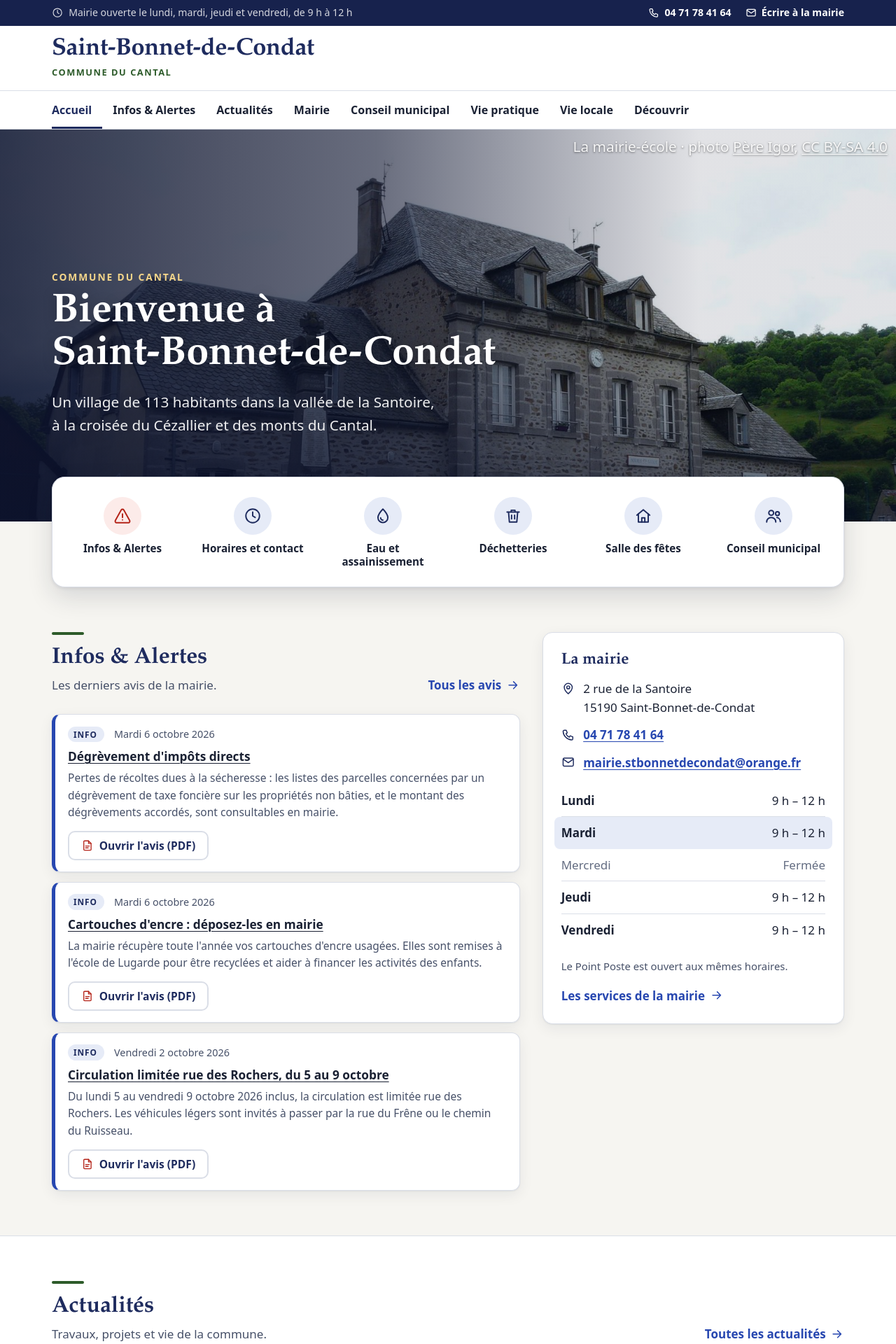
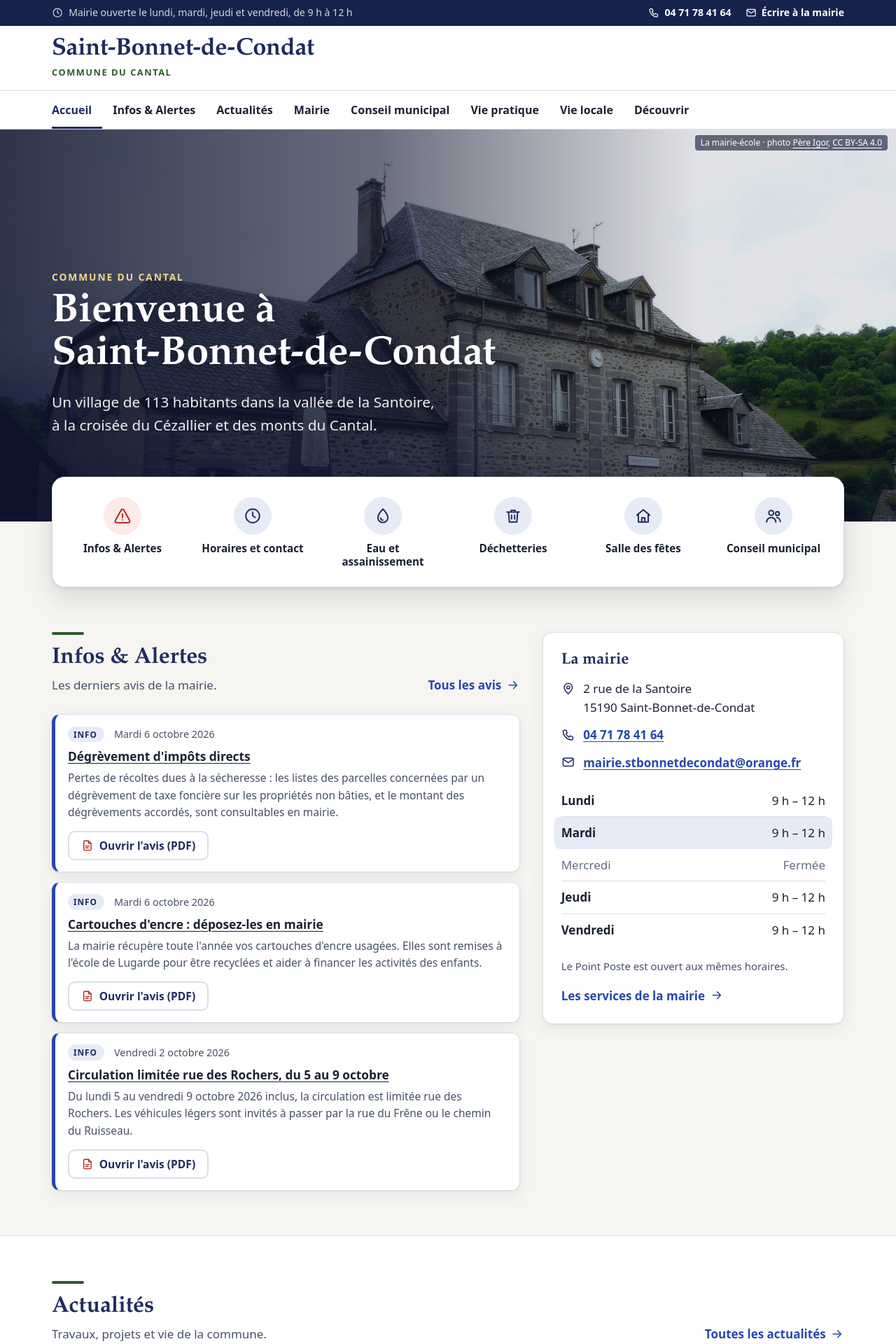
Before and after one commit to victorleblondd/saint-bonnet-de-condat, a Jekyll site: the page built from index.html, in a window 1280 px wide. Shown: the top 1920 px of the page at 70% size. Built offline with Jekyll 4.4.1, drawn with Linux system fonts in a browser that asks for light colours.

Commit message:
Crédit photo de l'accueil plus lisible
Co-Authored-By: Claude Opus 5.5 <noreply@anthropic.com>
Claude-Session: https://claude.ai/code/session_01DwvnidmDqv555M8xVG4XGk

```diff
--- a/assets/css/site.css
+++ b/assets/css/site.css
@@ -213,9 +213,9 @@ time, .chiffre { font-variant-numeric: tabular-nums; }
 .heros h1 { font-size: clamp(2.1rem, 1.4rem + 3.2vw, 3.6rem); line-height: 1.05; margin-bottom: .35em; color: #fff; text-shadow: 0 2px 18px rgba(0, 0, 0, .25); }
 .heros p { font-size: clamp(1.05rem, .95rem + .5vw, 1.3rem); color: rgba(255, 255, 255, .92); max-width: 46ch; margin-bottom: 0; }
 .heros-surtitre { font-size: .86rem !important; font-weight: 700; letter-spacing: .14em; text-transform: uppercase; color: #F5D68A !important; margin-bottom: 10px !important; }
-.heros-credit { position: absolute; right: 12px; top: 8px; margin: 0; font-size: .72rem; color: rgba(255, 255, 255, .8); text-shadow: 0 1px 3px rgba(0, 0, 0, .5); }
+.heros .heros-credit { position: absolute; right: 12px; top: 8px; margin: 0; padding: 2px 8px; border-radius: 4px; font-size: .75rem; line-height: 1.5; color: #fff; background: rgba(12, 19, 46, .6); max-width: none; }
 .heros h1 .nom-commune { display: block; }
-@media (max-width: 600px) { .heros-credit-titre { display: none; } .heros-credit { font-size: .68rem; } }
+@media (max-width: 600px) { .heros-credit-titre { display: none; } .heros .heros-credit { font-size: .7rem; } }
 @media (min-width: 420px) { .heros h1 .nom-commune { white-space: nowrap; } }
 .heros-credit a { color: inherit; }
 @media (max-width: 700px) {
```
